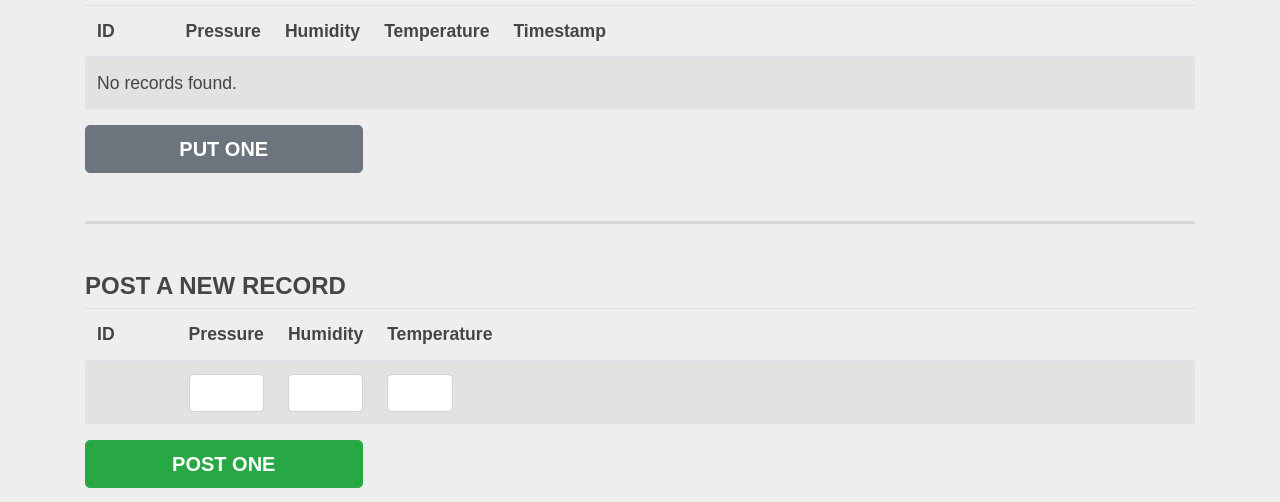
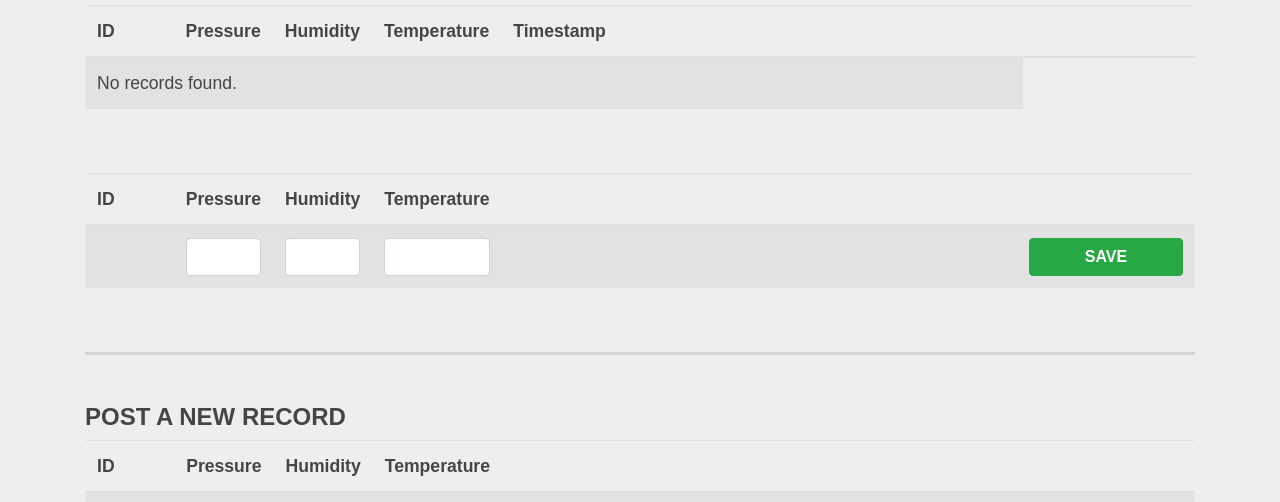
Before and after one commit to Michael-MO/Exam-TypeScript, a website built with webpack: page src/index.htm in a window 1280 px wide. Shown: the part 298-800 px from the top of the page. Built offline with nearby package versions, Linux system fonts and the light colour scheme; no server answers; a web font is replaced by a local one.

Commit message:
Prepare a small table for the input fields needed for 'PUT', and give the table a unique ID

```diff
--- a/src/index.htm
+++ b/src/index.htm
@@ -50,7 +50,8 @@
                 <th class="col-1">Pressure</th>
                 <th class="col-1">Humidity</th>
                 <th class="col-1">Temperature</th>
-                <th class="col-6">Timestamp</th>
+                <th class="col-4">Timestamp</th>
+                <th class="col-2"></th>
                 <th class="col-2"></th>
               </tr>
             </thead>
@@ -59,9 +60,30 @@
           </table>
         </div>
       </div>
-      <div class="row">
+      <div class="row mt-5">
         <div class="col">
-          <button id="PutOne" class="btn btn-secondary btn-lg col-3">Put One</button>
+          <table id="PutArea" class="table table-lg table-striped">
+            <thead>
+              <tr>
+                <th class="col-1">ID</th>
+                <th class="col-1">Pressure</th>
+                <th class="col-1">Humidity</th>
+                <th class="col-1">Temperature</th>
+                <th class="col-6"></th>
+                <th class="col-2"></th>
+              </tr>
+            </thead>
+            <tbody>
+              <tr>
+                <td id="PutId"></td>
+                <td><input id="PutPressure" class="form-control"></td>
+                <td><input id="PutHumidity" class="form-control"></td>
+                <td><input id="PutTemperature" class="form-control"></td>
+                <td></td>
+                <td><button id="PutOne" class="btn btn-success btn-block">Save</button></td>
+              </tr>
+            </tbody>
+          </table>
         </div>
       </div>
       <hr />
@@ -74,7 +96,8 @@
                 <th class="col-1">ID</th>
                 <th class="col-1">Pressure</th>
                 <th class="col-1">Humidity</th>
-                <th class="col-9">Temperature</th>
+                <th class="col-1">Temperature</th>
+                <th class="col-8"></th>
               </tr>
             </thead>
             <tbody>
@@ -82,7 +105,8 @@
                 <td></td>
                 <td><input id="PostPressure" class="form-control"></td>
                 <td><input id="PostHumidity" class="form-control"></td>
-                <td><input id="PostTemperature" class="form-control col-1"></td>
+                <td><input id="PostTemperature" class="form-control"></td>
+                <td></td>
               </tr>
             </tbody>
           </table>
```
